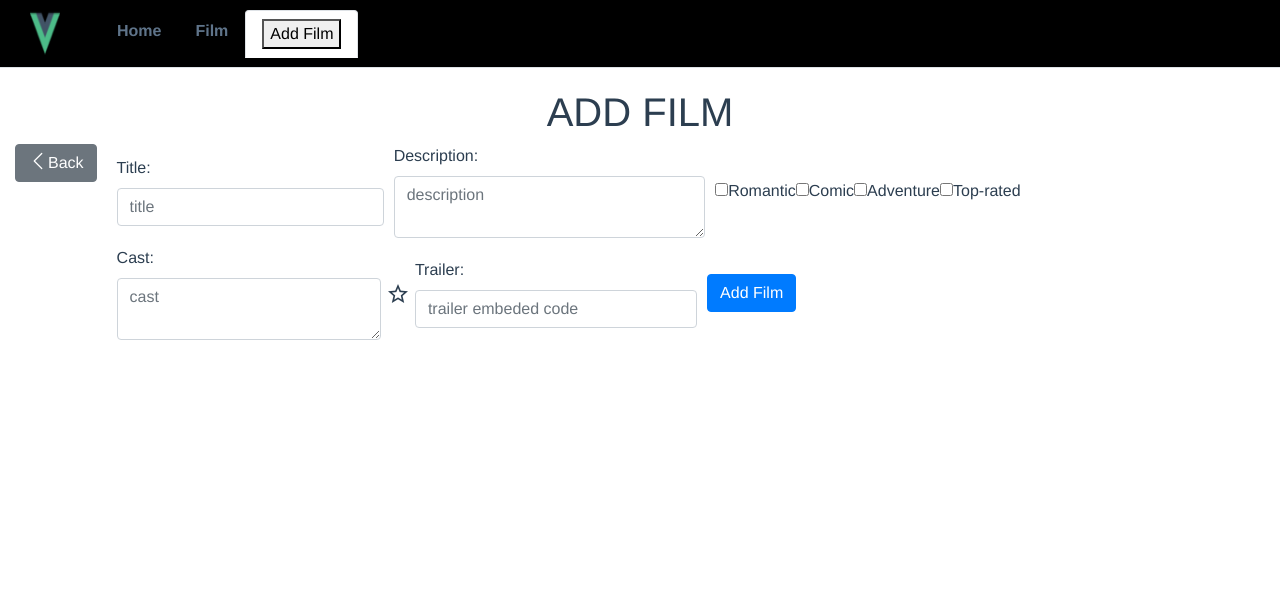
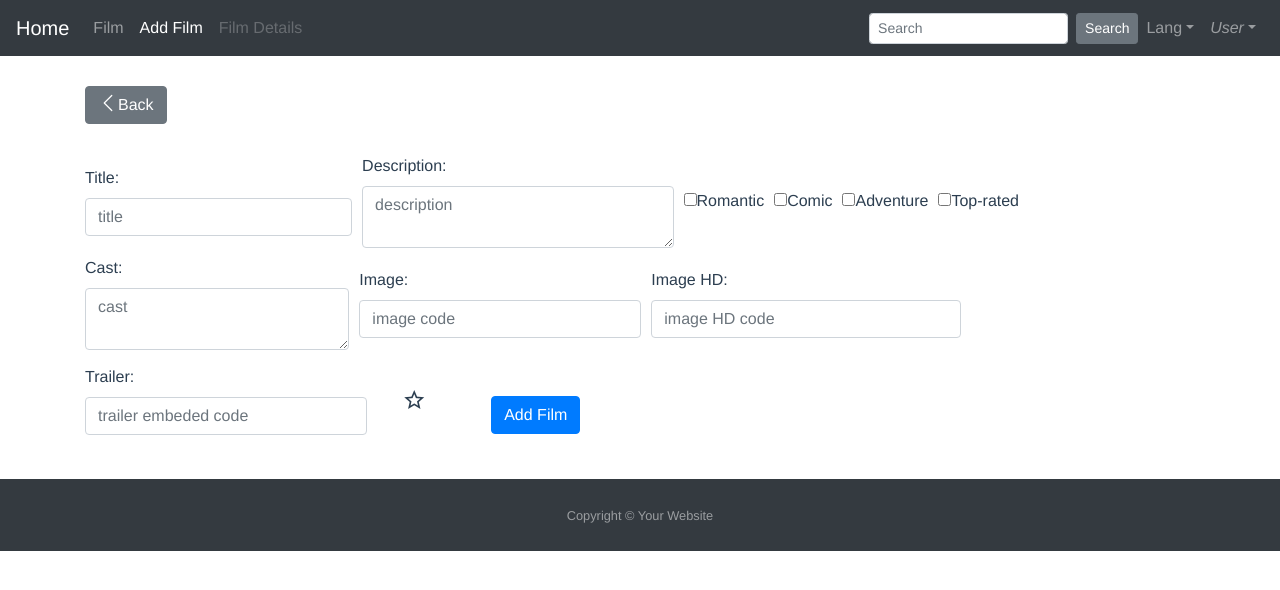
Before and after one commit to monika-piras/vuejs-movies-example, a Vue app: page /#/addFilm in a window 1280 px wide. Shown: the top 590 px of the page. Built offline with nearby package versions, Linux system fonts and the light colour scheme.

Commit message:
update new navigation component and footer

```diff
--- a/public/films.json
+++ b/public/films.json
@@ -78,26 +78,26 @@
             "image": "https://pad.mymovies.it/filmclub/2006/08/185/imm.jpg"
         },
         {
-            "title": "Una notte da leoni",
-            "description": "(The Hangover) è un film del 2009 diretto da Todd Phillips, con Bradley Cooper, Ed Helms, Zach Galifianakis, Justin Bartha e Heather ...",
+            "title": "Una notte da leoni 2",
+            "description": "(The Hangover Part II) è un film commedia del 2011 diretto da Todd Phillips, seguito di Una notte da leoni...",
             "categories": ["comic", "adventure"],
-            "cast": " Todd Phillips con Bradley Cooper, Heather Graham, Zach Galifianakis, Ed Helms",
+            "cast": " Todd Phillips con Bradley Cooper, Zach Galifianakis, Justin Bartha, Todd Phillips, e Ed Helms",
             "id" : 8,
             "prefer": false,
-            "trailerPath":"https://www.youtube.com/embed/rp5T9sSkybY",
+            "trailerPath": "https://www.youtube.com/embed/Cm9Muy3wbfY",
             "imageHd":"",
-            "image": "https://pad.mymovies.it/filmclub/2009/03/053/locandina.jpg"
+            "image": "https://encrypted-tbn0.gstatic.com/images?q=tbn%3AANd9GcQj5uEU8TKRZlVkxp3IL2_kWldR3AiCZv-2N_I8NbsqJEUT0bhX"
         },
         {
-            "title": "Una notte da leoni",
-            "description": "(The Hangover) è un film del 2009 diretto da Todd Phillips, con Bradley Cooper, Ed Helms, Zach Galifianakis, Justin Bartha e Heather ...",
+            "title": "Una notte da leoni 3",
+            "description": "Alan e i suoi amici tornano nella città dove sono iniziate le loro avventure: Las Vegas. Risucchiati da un gorgo di perdizione e insidie, diventano protagonisti di una serie di gag esilaranti.",
             "categories": ["comic", "adventure"],
-            "cast": " Todd Phillips con Bradley Cooper, Heather Graham, Zach Galifianakis, Ed Helms",
+            "cast": " Todd Phillips e interpretato da Bradley Cooper, Ed Helms, Zach Galifianakis, Justin ...",
             "id" : 9,
             "prefer": false,
-            "trailerPath":"https://www.youtube.com/embed/2e-eXJ6HgkQ",
+            "trailerPath":"https://www.youtube.com/embed/E3w6X455IiM",
             "imageHd":"",
-            "image": "https://pad.mymovies.it/filmclub/2009/03/053/locandina.jpg"
+            "image": "https://encrypted-tbn0.gstatic.com/images?q=tbn%3AANd9GcQ9lw5B4zduVJVai3NbXk7654WDLhYvvzmeFdE4RidCf-KUMVUg"
         },
         {
             "title": "Una notte da leoni",
--- a/src/App.vue
+++ b/src/App.vue
@@ -2,12 +2,14 @@
   <div id="app">
     <NavigationBar/>
     <router-view/>
-    </div>
+    <footer-component/>
   </div>
 </template>
 <script>
 
 import NavigationBar from "@/components/NavigationBar.vue";
+import FooterComponent from "@/components/FooterComponent.vue";
+
 import Vue from 'vue'
 import { BootstrapVue, IconsPlugin } from 'bootstrap-vue'
 
@@ -17,7 +19,8 @@ Vue.use(BootstrapVue)
 export default {
   name: "App",
   components: {
-    NavigationBar
+    NavigationBar,
+    FooterComponent
   },
   created: function() {
     // `this` points to the vm instance
@@ -53,4 +56,5 @@ export default {
 .left {
   text-align: left;
 }
+
 </style>
--- a/src/components/FilmList.vue
+++ b/src/components/FilmList.vue
@@ -91,7 +91,7 @@ export default {
 .scroll-parent li > img {
   margin: 0;
   height: 300px;
-  width: auto;
+  width: 200px;
 }
 .scroll-parent:first-child {
   margin-left: 50px;
--- /dev/null
+++ b/src/components/FooterComponent.vue
@@ -0,0 +1,26 @@
+<template>
+<div>
+<div class="d-flex flex-column">
+  <footer id="sticky-footer" style= "margin-top:30px;"class="py-4 bg-dark text-white-50">
+    <div class="container text-center">
+      <small>Copyright &copy; Your Website</small>
+    </div>
+  </footer>
+</div>
+</div>
+</template>
+
+<script>
+export default {
+  name: "FooterComponent"
+}
+</script>
+
+
+<style scoped>
+
+#sticky-footer {
+  flex-shrink: none;
+}
+
+</style>
--- a/src/components/FormComponent.vue
+++ b/src/components/FormComponent.vue
@@ -25,14 +25,14 @@
         </div>
 
         <div class="col-auto">
-          <input type="checkbox" id="romantic" value="romantic" v-model="checkedCategories">
-          <label for="romantic">Romantic</label>
+          <input type="checkbox"  id="romantic" value="romantic" v-model="checkedCategories">
+          <label for="romantic" style="margin-right:10px;">Romantic</label>
           <input type="checkbox" id="comic" value="comic" v-model="checkedCategories">
-          <label for="comic">Comic</label>
+          <label for="comic" style="margin-right:10px;">Comic</label>
           <input type="checkbox" id="adventure" value="adventure" v-model="checkedCategories">
-          <label for="adventure">Adventure</label>
+          <label for="adventure" style="margin-right:10px;">Adventure</label>
           <input type="checkbox" id="top-rated" value="top-rated" v-model="checkedCategories">
-          <label for="top-rated">Top-rated</label>
+          <label for="top-rated" style="margin-right:10px;">Top-rated</label>
         <!-- <span>Checked categories: {{ checkedCategories }}</span> -->
         </div>
 
@@ -43,8 +43,16 @@
           <!-- <div class= "testo" v-if="isErrorDescription"> Cast required. </div> -->
         </div>
 
-        <div>
-          <star v-model="prefer"></star>
+        <div class="col-auto">
+          <label class="left" for="inlineFormInput5">Image:</label>
+          <input type="text" class="form-control mb-2" id="inlineFormInput5"
+            v-model="image" placeholder="image code">
+        </div>
+
+        <div class="col-auto">
+          <label class="left" for="inlineFormInput6">Image HD:</label>
+          <input type="text" class="form-control mb-2" id="inlineFormInput6"
+            v-model="imageHd" placeholder="image HD code">
         </div>
 
         <div class="col-auto">
@@ -53,9 +61,13 @@
             v-model="trailer" placeholder="trailer embeded code">
         </div>
 
+        <div>
+          <star style= "margin:30px;" v-model="prefer"></star>
+        </div>
 
         <div class="col-auto">
-          <button type="submit" class="btn btn-primary mb-2" >Add Film</button>
+          <button style= "margin:30px;"
+          type="submit" class="btn btn-primary mb-2">Add Film</button>
         </div>
 
       </div>
@@ -82,6 +94,8 @@ export default {
       cast: null,
       // isErrorDescription: false,
       prefer: false,
+      image: null,
+      imageHd: null,
       trailer: null,
       id: Math.random()*10
     };
@@ -146,6 +160,8 @@ export default {
         categories: this.checkedCategories,
         cast: this.cast,
         prefer: this.prefer,
+        image: this.image,
+        imageHd: this.imageHd,
         trailerPath: this.trailer,
         id: this.id
       };
--- a/src/components/NavigationBar.vue
+++ b/src/components/NavigationBar.vue
@@ -1,37 +1,65 @@
 <template>
 <div>
-  <ul class="nav nav-tabs">
+  <b-navbar toggleable="lg" type="dark" variant="dark">
+    <b-navbar-brand router-link to="/">Home</b-navbar-brand>
 
-  <img alt="Vue logo" src="../../public/img/icons/favicon-32x32.png">
+    <b-navbar-toggle target="nav-collapse"></b-navbar-toggle>
 
-  <li class="nav-item">
-    <router-link to="/" class="nav-link">Home</router-link>
-  </li>
-  <li class="nav-item">
-    <router-link to="/film" class="nav-link">Film</router-link>
-  </li>
-  <!-- <li class="nav-item">
-    <router-link to="/filmDetails" class="nav-link">Film Details</router-link>
-  </li> -->
-   <li class="nav-item">
-    <router-link to="/addFilm" class="nav-link"><button>Add Film</button></router-link>
-  </li>
+    <b-collapse id="nav-collapse" is-nav>
+      <b-navbar-nav>
+        <b-nav-item router-link to="/film">Film</b-nav-item>
+        <b-nav-item router-link to="/addFilm">Add Film</b-nav-item>
+        <b-nav-item router-link to="/filmDetails" disabled>Film Details</b-nav-item>
+      </b-navbar-nav>
 
-</ul>
+      <!-- Right aligned nav items -->
+      <b-navbar-nav class="ml-auto">
+        <b-nav-form>
+          <b-form-input size="sm" class="mr-sm-2" placeholder="Search"></b-form-input>
+          <b-button size="sm" class="my-2 my-sm-0" type="submit" v-on:click="goBack()">Search</b-button>
+        </b-nav-form>
+
+        <b-nav-item-dropdown text="Lang" right>
+          <b-dropdown-item href="#">EN</b-dropdown-item>
+          <b-dropdown-item href="#">ES</b-dropdown-item>
+          <b-dropdown-item href="#">RU</b-dropdown-item>
+          <b-dropdown-item href="#">FA</b-dropdown-item>
+        </b-nav-item-dropdown>
+
+        <b-nav-item-dropdown right>
+          <!-- Using 'button-content' slot -->
+          <template v-slot:button-content>
+            <em>User</em>
+          </template>
+          <b-dropdown-item href="#">Profile</b-dropdown-item>
+          <b-dropdown-item href="#">Sign Out</b-dropdown-item>
+        </b-nav-item-dropdown>
+      </b-navbar-nav>
+    </b-collapse>
+  </b-navbar>
 </div>
-
 </template>
 
 <script>
 export default {
-  name: "NavigationBar"
+  name: "NavigationBar",
+
+  props:{
+  },
+  data() {
+    return {
+    };
+  },
+
+  methods: {
+    goBack() {
+      this.$router.push("/film");
+    }
+  }
 };
 </script>
 
 <!-- Add "scoped" attribute to limit CSS to this component only -->
 <style scoped lang="scss">
- img {
-   width: 30px;
- }
 
 </style>
--- a/src/views/AddFilm.vue
+++ b/src/views/AddFilm.vue
@@ -1,9 +1,11 @@
 <template>
-  <div class="about">
-    <h1> ADD FILM</h1>
-            <div class="col-auto left">
-            <b-button v-on:click="goBack()"><b-icon-chevron-left></b-icon-chevron-left>Back</b-button>
+  <div class="container">
+    <div class="row">
+        <div class="col-auto left">
+            <b-button style= "margin-top:30px; margin-bottom:30px;"
+            v-on:click="goBack()"><b-icon-chevron-left></b-icon-chevron-left>Back</b-button>
           </div>
+    </div>
           <form-component/>
   </div>
 </template>
--- a/src/views/FilmDetails.vue
+++ b/src/views/FilmDetails.vue
@@ -2,7 +2,7 @@
   <div class="container">
     <div class="row">
       <div class="col-auto left">
-        <b-button v-on:click="goBack()"><b-icon-chevron-left></b-icon-chevron-left>Back</b-button>
+        <b-button style= "margin-top:30px; margin-bottom:30px;" v-on:click="goBack()"><b-icon-chevron-left></b-icon-chevron-left>Back</b-button>
       </div>
     </div>
 
```
